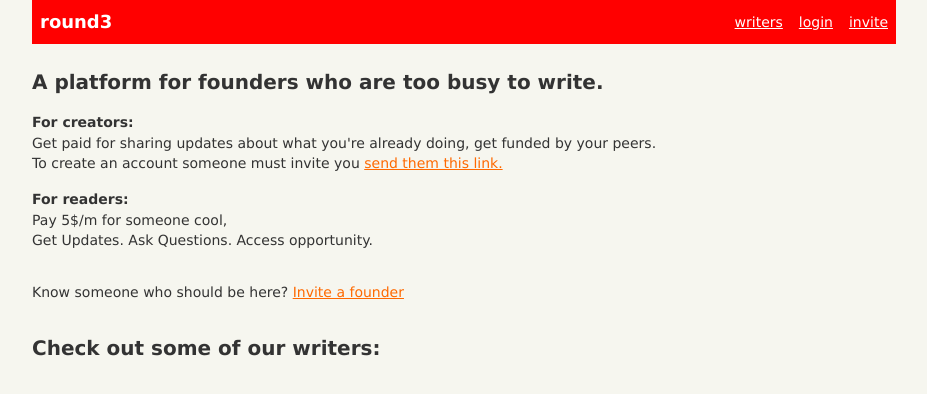
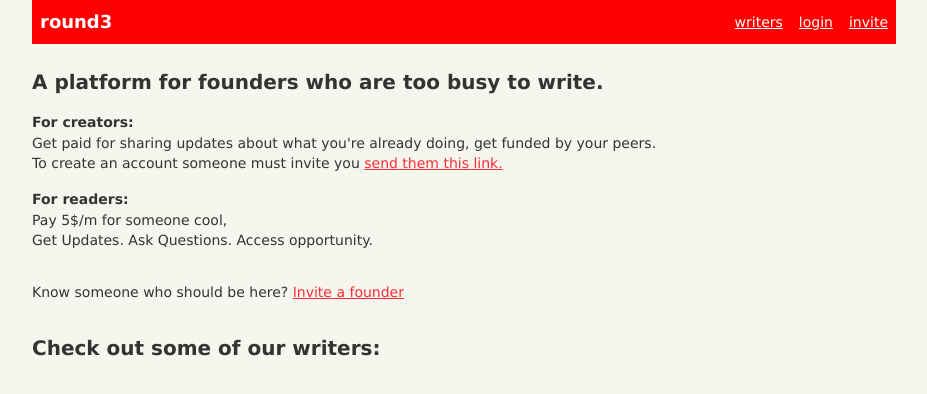
Before and after one commit to alvinliju/round3-v3, a React (Vite) app in the folder frontend/: page / in a window 1280 px wide. Shown: the top 394 px of the page, without its empty margins (176-1103 px from the left). Built offline with nearby package versions, Linux system fonts and the light colour scheme.

Commit message:
landing page edit

```diff
--- a/frontend/src/pages/FrontPage.tsx
+++ b/frontend/src/pages/FrontPage.tsx
@@ -13,7 +13,7 @@ function FrontPage() {
 
         <div className='flex flex-col '>
             <p className='font-bold space'>For creators:</p>
-            <p className='text-sm space-y-2'>Get paid for sharing updates about what you're already doing, get funded by your peers. <p>To create an account someone must invite you <a className='underline text-orange-500' href='/request'>send them this link.</a></p></p>
+            <p className='text-sm space-y-2'>Get paid for sharing updates about what you're already doing, get funded by your peers. <p>To create an account someone must invite you <a className='underline text-red-500' href='/request'>send them this link.</a></p></p>
 
             <p className='font-bold mt-4'>For readers:</p>
             <p className='text-sm space-y-2'>Pay 5$/m for someone cool, <br/> Get Updates. Ask Questions. Access opportunity.</p>
@@ -24,7 +24,7 @@ function FrontPage() {
         {/* Secondary CTA */}
       <div className='mt-4'>
         <p className='text-sm'>
-          Know someone who should be here? <a className='text-orange-500 underline hover:text-orange-600' href='/request'>Invite a founder</a>
+          Know someone who should be here? <a className='text-red-500 underline hover:text-red-600' href='/request'>Invite a founder</a>
         </p>
       </div>
 
```
